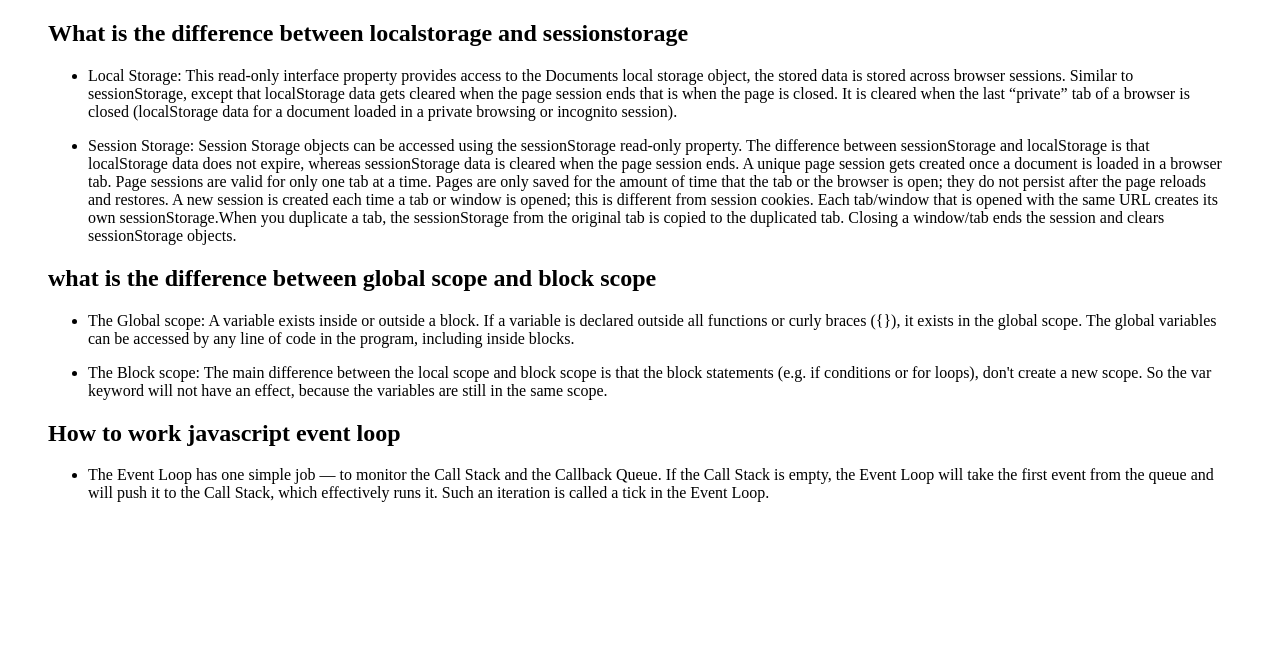
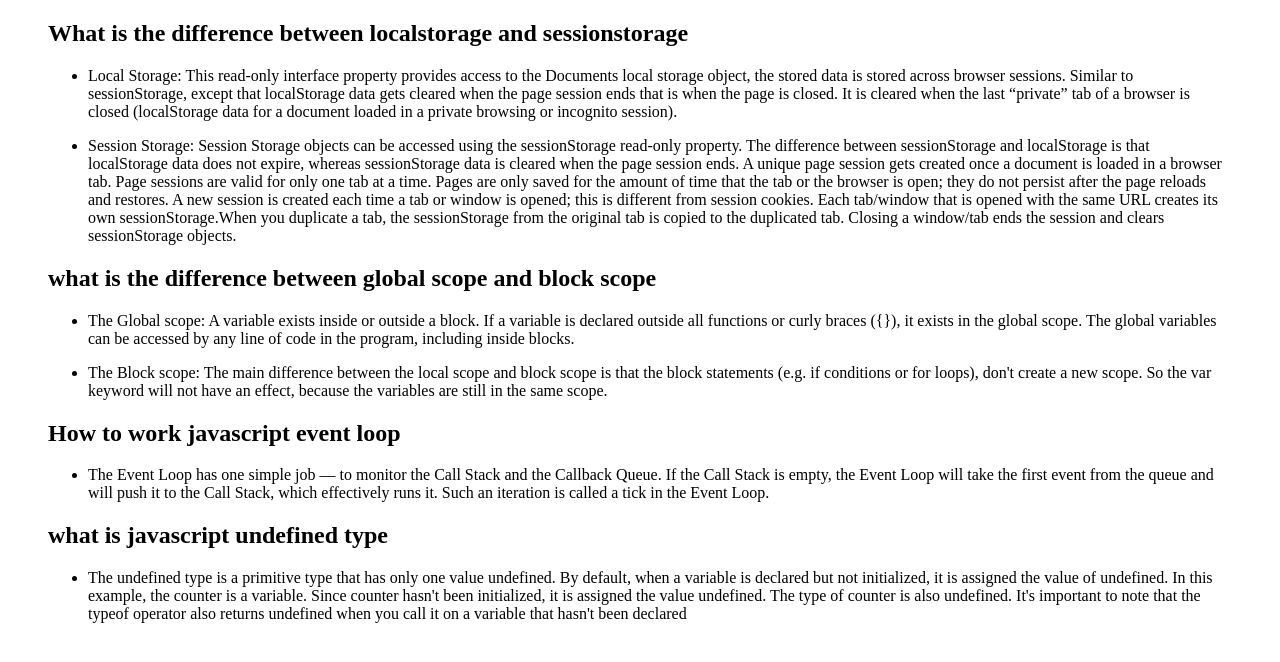
Before and after one commit to islammd39/type_speed_calculate, a plain HTML site: page blog.html in a window 1280 px wide. Drawn offline with Linux system fonts and the light colour scheme.

Commit message:
upload blog file

```diff
--- a/blog.html
+++ b/blog.html
@@ -106,6 +106,25 @@
             </div>
         </section>
     </blockquote>
+    <blockquote>
+        <section>
+            <h2>what is javascript undefined type</h2>
+            <div>
+                <ul>
+                    <li>
+                        <p>
+                            The undefined type is a primitive type that has only one value undefined. By default, when a
+                            variable is declared but not initialized, it is assigned the value of undefined.
+                            In this example, the counter is a variable. Since counter hasn't been initialized, it is
+                            assigned the value undefined. The type of counter is also undefined.
+                            It's important to note that the typeof operator also returns undefined when you call it on a
+                            variable that hasn't been declared
+                        </p>
+                    </li>
+                </ul>
+            </div>
+        </section>
+    </blockquote>
 </body>
 
 </html>
```
